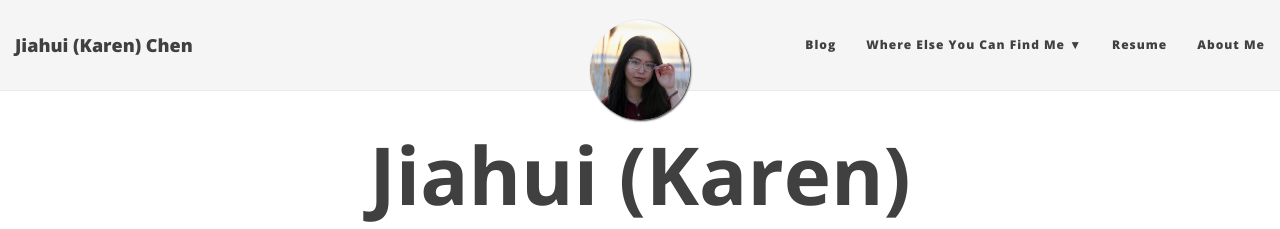
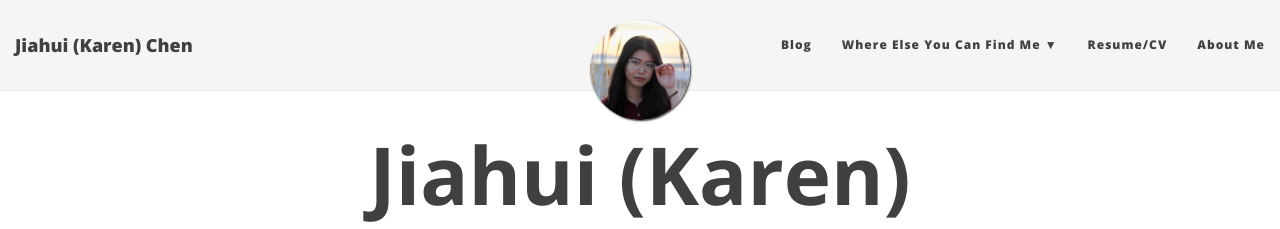
Before and after one commit to JiahuiKChen/JiahuiKChen.github.io, a Jekyll site: the page built from index.html, in a window 1280 px wide. Shown: the top 229 px of the page. Built offline with Jekyll 4.4.1, drawn with Linux system fonts in a browser that asks for light colours; nearby versions of some CDN libraries; the list of posts is cut into pages by our own code.

Commit message:
Updating nav tab to include CV

```diff
--- a/_config.yml
+++ b/_config.yml
@@ -30,7 +30,7 @@ navbar-links:
     - GitHub: "https://github.com/JiahuiKChen"
     # - Instagram: "https://www.instagram.com/jiahui.k.chen"
 
-  Resume: "resume"
+  Resume/CV: "resume"
 
   About Me: "about-me"
 
```
